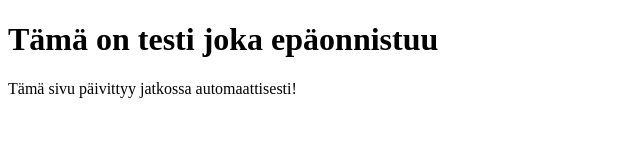
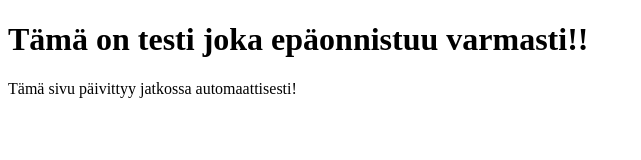
Before and after one commit to valtterilohi/cicd-training, a plain HTML site: page index.html in a window 1280 px wide. Shown: the whole page, without its empty margins (0-641 px from the left). Drawn offline with Linux system fonts and the light colour scheme.

Commit message:
Testataan turvaverkkoa

```diff
--- a/index.html
+++ b/index.html
@@ -1,7 +1,7 @@
 <!DOCTYPE html>
 <html>
 <body>
-    <h1>Tämä on testi joka epäonnistuu</h1>
+    <h1>Tämä on testi joka epäonnistuu varmasti!!</h1>
     <p>Tämä sivu päivittyy jatkossa automaattisesti!</p>
 </body>
 </html>
```
